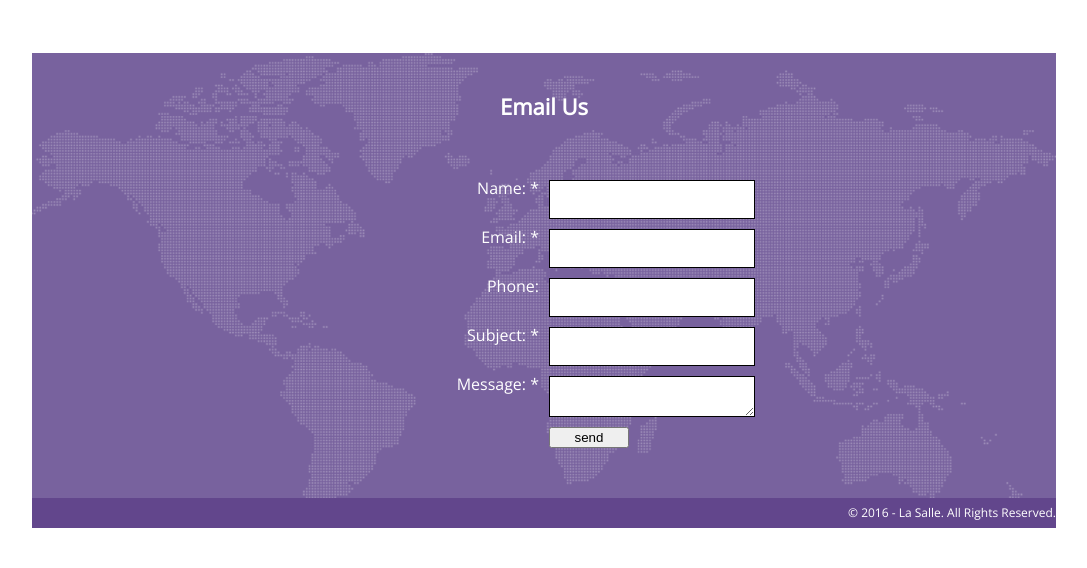
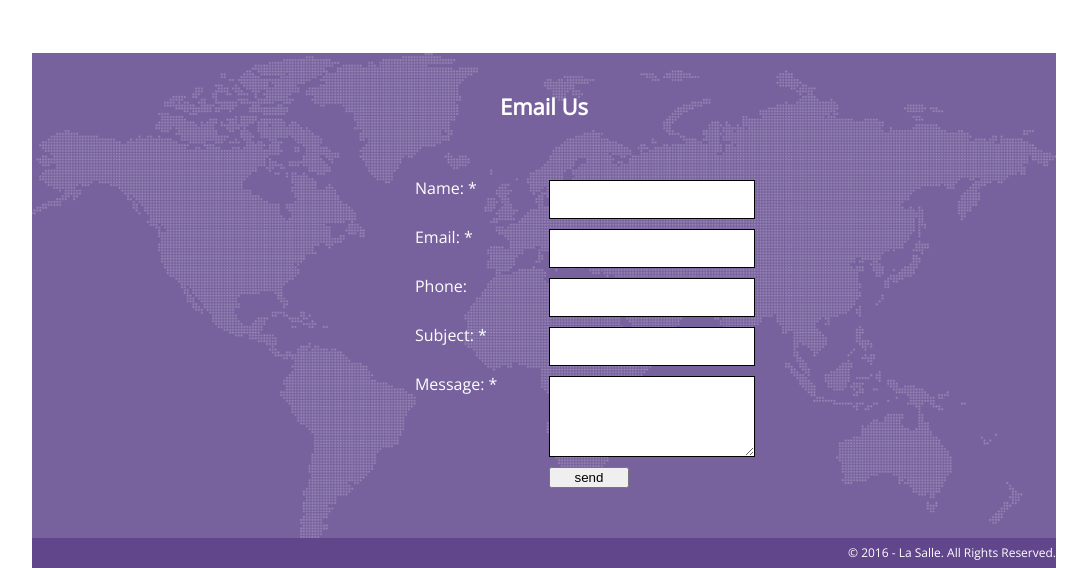
Before and after one commit to magswer/Salle_project1, a plain HTML site: page Salle_project2/index.html in a window 1280 px wide. Shown: the part 2641-3209 px from the top of the page, without its empty margins (96-1183 px from the left). Before the commit the page ends 3169 px from the top, so only its background shows below. Drawn offline with Linux system fonts and the light colour scheme.

Commit message:
Add files via upload

```diff
--- a/Salle_project2/assets/css/style.css
+++ b/Salle_project2/assets/css/style.css
@@ -248,9 +248,10 @@ form {
 
 label {
   display: block;
-  text-align: right;
   line-height: 36px;
   padding-bottom: 13px;
+  text-align: left;
+  margin-left: 74%;
 }
 
 input[type="text"],
@@ -262,6 +263,11 @@ textarea {
   width: 200px;
   border: 1px solid #000;
   margin-top: 10px;
+}
+
+textarea {
+  height: 75px;
+
 }
 
 input[type="submit"] {
```
